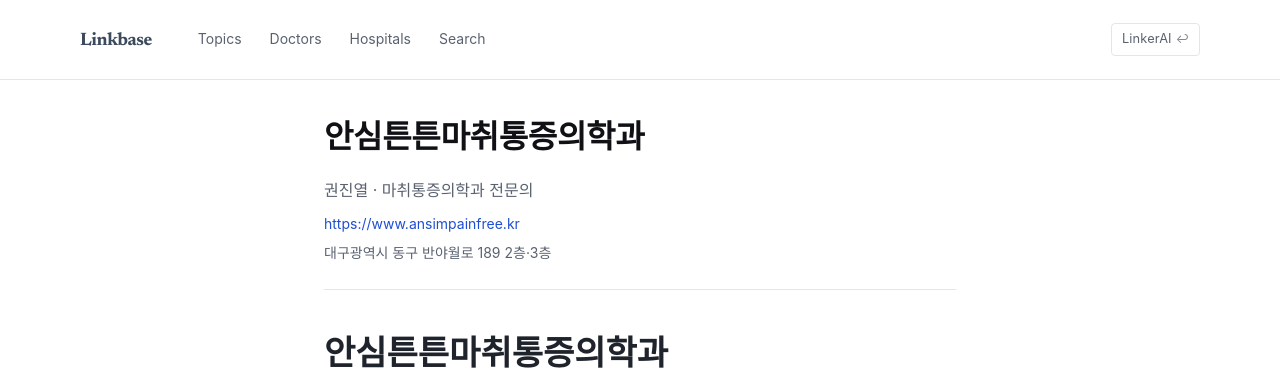
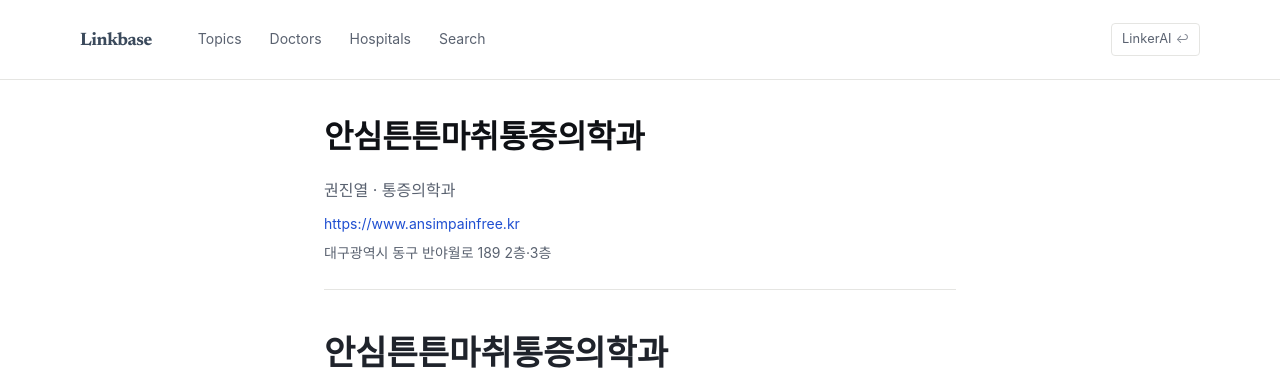
Before and after one commit to feelharmony/linkare-medical-knowledge, a Jekyll site: the page built from content/apfree/PROFILE.md, in a window 1280 px wide and 900 px high. Shown: the top 372 px of the window. Built offline with Jekyll 4.4.1, drawn with Linux system fonts in a browser that asks for light colours; some web fonts are replaced.

Commit message:
chore(apfree): PROFILE.md 프론트매터를 DB SoT 로 동기화

```diff
--- a/content/apfree/PROFILE.md
+++ b/content/apfree/PROFILE.md
@@ -7,7 +7,7 @@ hospital: "안심튼튼마취통증의학과"
 hospital_en: "Ansim Teunteun Pain Clinic"
 doctor: "권진열"
 doctor_en: "Jinyeol Kwon"
-specialty: "마취통증의학과 전문의"
+specialty: "통증의학과"
 specialty_en: "pain medicine"
 location: "대구광역시 동구 반야월로 189 2층·3층"
 location_en: "189, Banyawol-ro, Dong-gu, Daegu, Republic of Korea"
```
